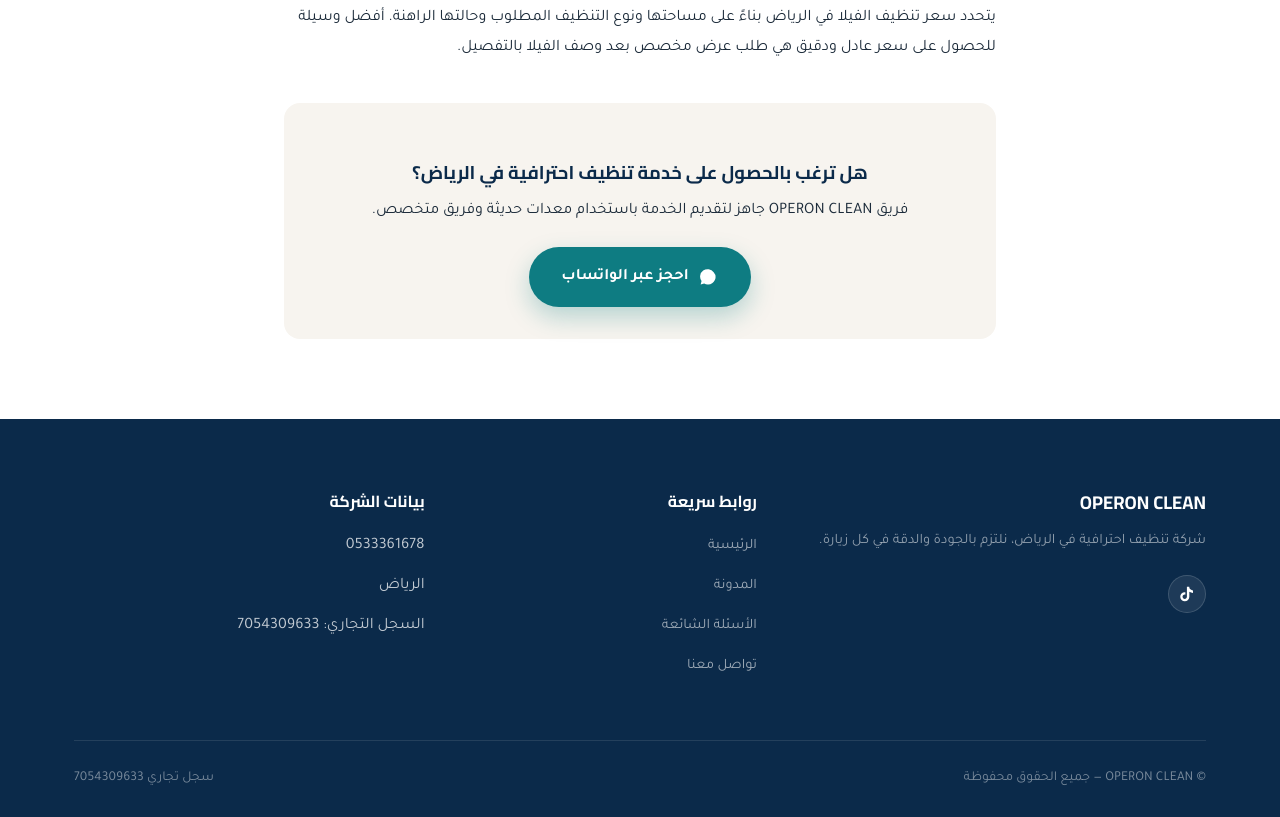
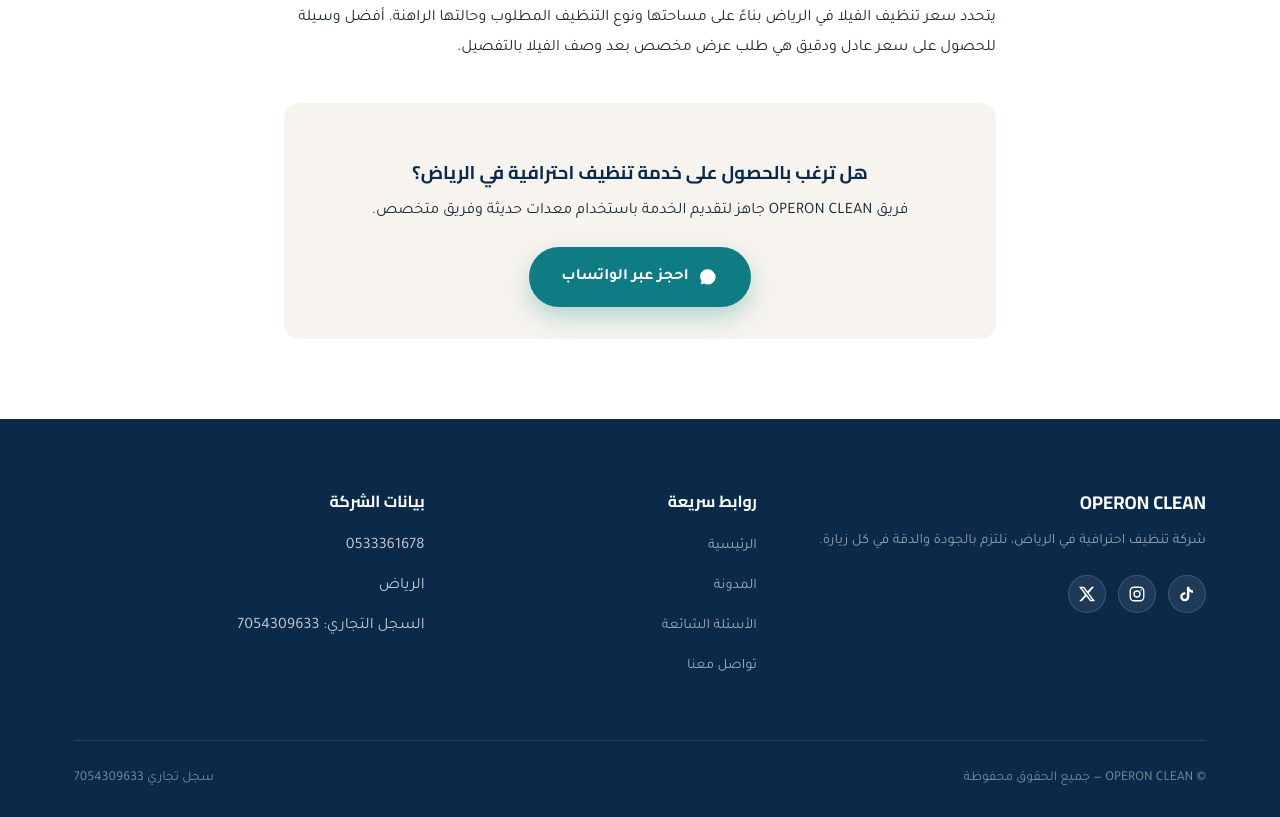
Before and after one commit to operoncleansa-0/operon_clean, a plain HTML site: page blog/asaar-tandheef-alfilal-alriyad.html in a window 1280 px wide. Shown: the part 1381-2198 px from the top of the page. Drawn offline with Linux system fonts and the light colour scheme.

Commit message:
Add files via upload

```diff
--- a/blog/asaar-tandheef-alfilal-alriyad.html
+++ b/blog/asaar-tandheef-alfilal-alriyad.html
@@ -803,6 +803,12 @@ var e=ttq._i[t]||[],n=0;n<ttq.methods.length;n++)ttq.setAndDefer(e,ttq.methods[n
           <a href="https://www.tiktok.com/@operonclean" target="_blank" rel="noopener" aria-label="حساب OPERON CLEAN على تيك توك">
             <svg viewBox="0 0 24 24" fill="currentColor"><path d="M16.6 5.82c-1-.9-1.6-2.19-1.6-3.6h-3.13v13.4c0 1.6-1.3 2.9-2.9 2.9s-2.9-1.3-2.9-2.9 1.3-2.9 2.9-2.9c.3 0 .58.05.85.13V9.6a6.1 6.1 0 0 0-.85-.06A6.06 6.06 0 0 0 3 15.6a6.06 6.06 0 0 0 6.06 6.06 6.06 6.06 0 0 0 6.06-6.06V9.1a9.1 9.1 0 0 0 4.88 1.42V7.4a5.6 5.6 0 0 1-3.4-1.58Z"/></svg>
           </a>
+          <a href="https://www.instagram.com/operonclean.sa" target="_blank" rel="noopener" aria-label="حساب OPERON CLEAN على انستقرام">
+            <svg viewBox="0 0 24 24" fill="none" stroke="currentColor" stroke-width="1.8" stroke-linecap="round" stroke-linejoin="round"><rect x="3" y="3" width="18" height="18" rx="5"/><circle cx="12" cy="12" r="4"/><circle cx="17.5" cy="6.5" r="1" fill="currentColor" stroke="none"/></svg>
+          </a>
+          <a href="https://x.com/operonclean" target="_blank" rel="noopener" aria-label="حساب OPERON CLEAN على إكس">
+            <svg viewBox="0 0 24 24" fill="currentColor"><path d="M18.244 2.25h3.308l-7.227 8.26 8.502 11.24H16.17l-5.214-6.817L4.99 21.75H1.68l7.73-8.835L1.254 2.25H8.08l4.713 6.231zm-1.161 17.52h1.833L7.084 4.126H5.117z"/></svg>
+          </a>
         </div>
       </div>
       <div class="footer-col">
```
Also changed, not shown: blog/index.html (+6 -0 lines), blog/sianat-alkhazanat-almanzelia.html (+6 -0 lines), blog/tandheef-alsajad-min-albuqa.html (+6 -0 lines).
